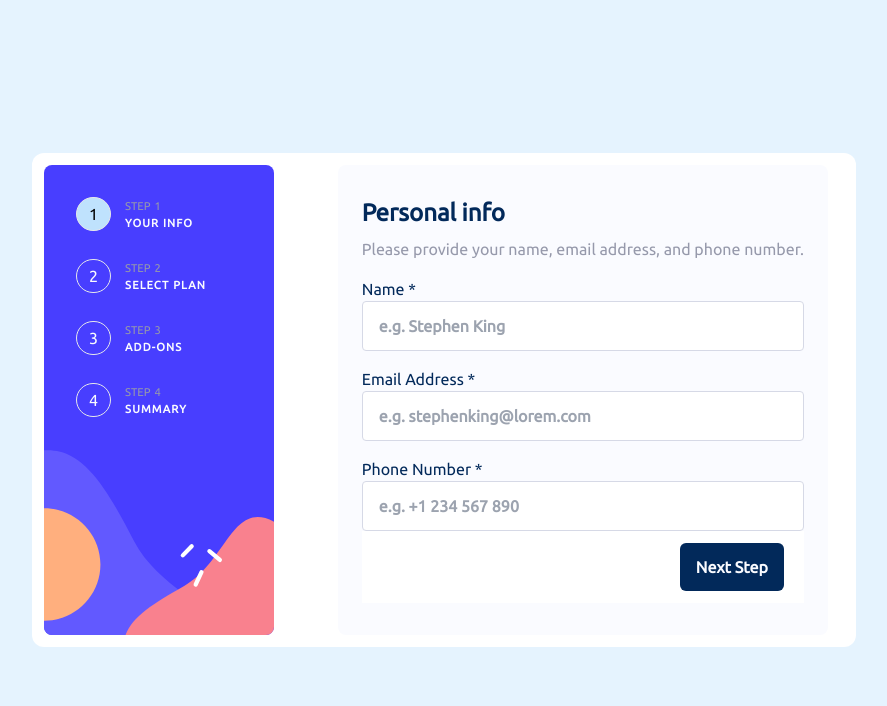
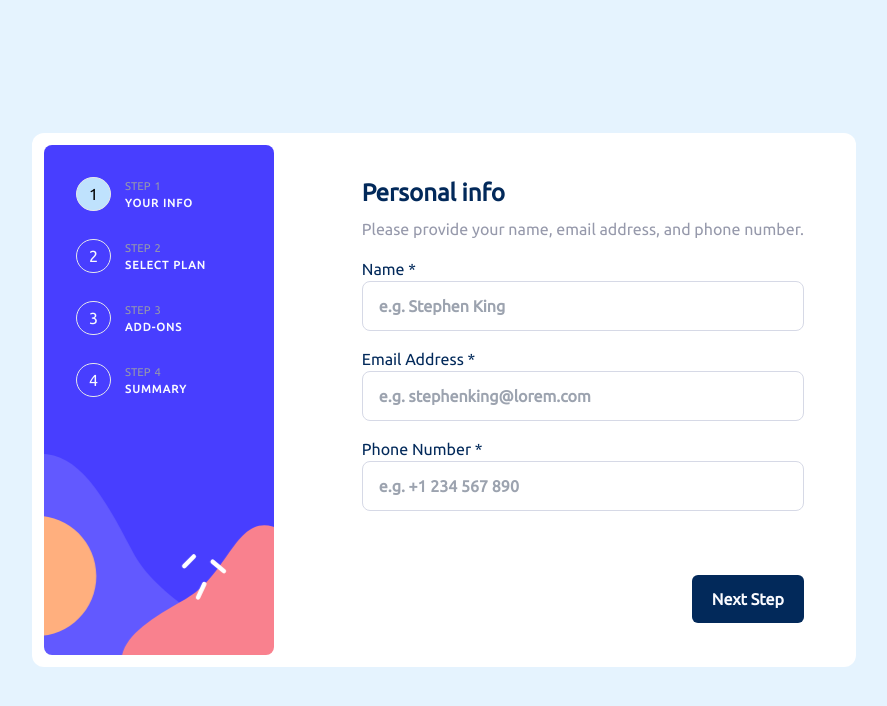
Before and after one commit to GabeGar/multi-step-form, a React (Vite) app: page / in a window 1280 px wide. Shown: the top 706 px of the page, without its empty margins (196-1083 px from the left). Built offline with nearby package versions, Linux system fonts and the light colour scheme.

Commit message:
updates styling for step 1 desktop ver - incl. active styles

```diff
--- a/src/components/MultiStepForm/Form.tsx
+++ b/src/components/MultiStepForm/Form.tsx
@@ -9,7 +9,7 @@ const Form = ({ id, onSubmit, children }: Props) => {
         <form
             id={id}
             onSubmit={onSubmit}
-            className="mx-4 rounded-lg bg-neutral-alabaster px-6 py-8"
+            className="mx-4 rounded-lg bg-neutral-alabaster px-6 py-8 md:bg-neutral-white"
         >
             {children}
         </form>
--- a/src/components/MultiStepForm/MultiStepForm.tsx
+++ b/src/components/MultiStepForm/MultiStepForm.tsx
@@ -18,9 +18,10 @@ import MultiStepFormActions from '../MultiStepFormActions/MultiStepFormActions';
 import { useMQuery } from '../../context/MediaQueryContext';
 
 const stepOneBaseInputStyles =
-    'rounded-[.25rem] border border-neutral-light-gray px-4 py-3 font-bold focus:outline focus:outline-primary-purplish-blue';
+    'rounded-[.25rem] border border-neutral-light-gray px-4 py-3 font-bold focus:outline focus:outline-primary-purplish-blue md:rounded-lg';
 
-const stepOneInputErrorOutlineStyle = 'focus:outline-primary-strawberry-red';
+const stepOneInputErrorOutlineStyle =
+    'focus:outline-primary-strawberry-red border-primary-strawberry-red';
 
 const stepThreeBaseInputStyles =
     'form-checkbox self-center text-primary-purplish-blue focus:ring-0 h-5 w-5 rounded-md';
--- a/src/components/MultiStepForm/StepOne/StepOneRow.tsx
+++ b/src/components/MultiStepForm/StepOne/StepOneRow.tsx
@@ -1,3 +1,5 @@
+import { useMQuery } from '../../../context/MediaQueryContext';
+
 interface Props {
     label: string;
     htmlFor: string;
@@ -6,14 +8,25 @@ interface Props {
 }
 
 const StepOneRow = ({ label, htmlFor, error, children }: Props) => {
+    const { isDesktop } = useMQuery();
+
     return (
         <div className="flex flex-col text-primary-marine-blue">
-            <label htmlFor={htmlFor} className="flex-1">
-                {label}
-            </label>
+            <div className="md:flex">
+                <label htmlFor={htmlFor} className="flex-1">
+                    {label}
+                </label>
+                {error && isDesktop && (
+                    <p className="text-sm font-bold text-primary-strawberry-red">
+                        {error}
+                    </p>
+                )}
+            </div>
             {children}
-            {error && (
-                <p className="font-bold text-primary-strawberry-red">{error}</p>
+            {error && !isDesktop && (
+                <p className="text-sm font-bold text-primary-strawberry-red">
+                    {error}
+                </p>
             )}
         </div>
     );
--- a/src/components/MultiStepFormActions/MultiStepFormActions.tsx
+++ b/src/components/MultiStepFormActions/MultiStepFormActions.tsx
@@ -5,7 +5,7 @@ const prevBtnClasses =
     'mt-auto rounded-md py-3 text-neutral-alabaster font-semibold';
 
 const nextBtnClasses =
-    'mt-auto rounded-md py-3 px-4 text-neutral-alabaster font-semibold';
+    'mt-auto rounded-md py-3 px-4 text-neutral-alabaster font-semibold transition-all md:px-5';
 
 const MultiStepFormActions = () => {
     const { step, decreaseStep, complete } = useMultiStep();
@@ -14,7 +14,7 @@ const MultiStepFormActions = () => {
 
     return (
         <div
-            className={`mt-auto flex w-full bg-neutral-white px-5 py-3 ${
+            className={`mt-auto flex w-full bg-neutral-white px-5 py-3 md:mt-16 md:p-0 ${
                 complete ? 'pointer-events-none opacity-0' : ''
             }`}
         >
@@ -33,7 +33,7 @@ const MultiStepFormActions = () => {
                 className={`${nextBtnClasses} ${
                     finalStep
                         ? 'bg-primary-purplish-blue'
-                        : 'bg-primary-marine-blue'
+                        : 'bg-primary-marine-blue hover:bg-primary-marine-blue/90'
                 } ml-auto`}
             >
                 {finalStep ? 'Confirm' : 'Next Step'}
```
